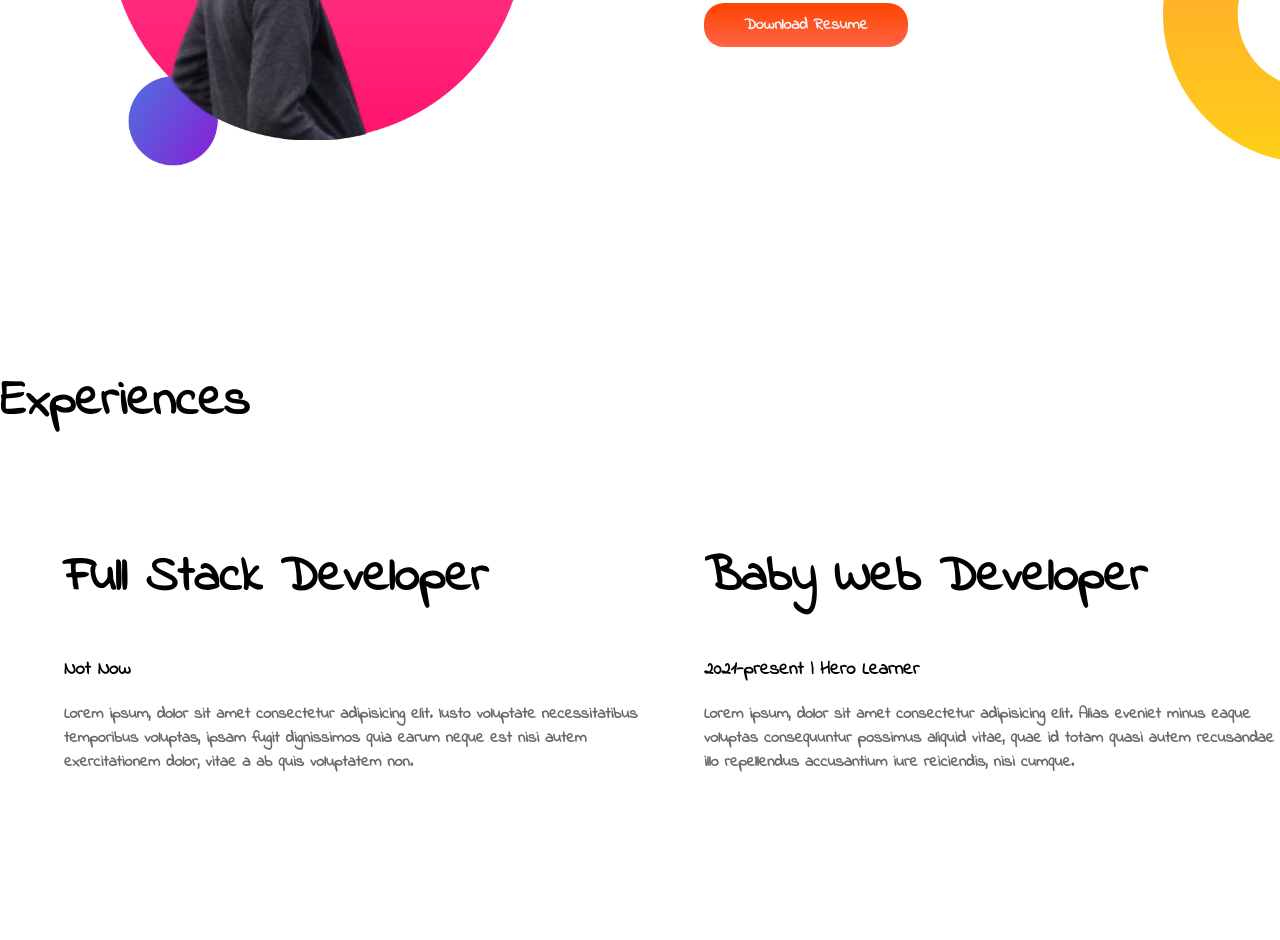
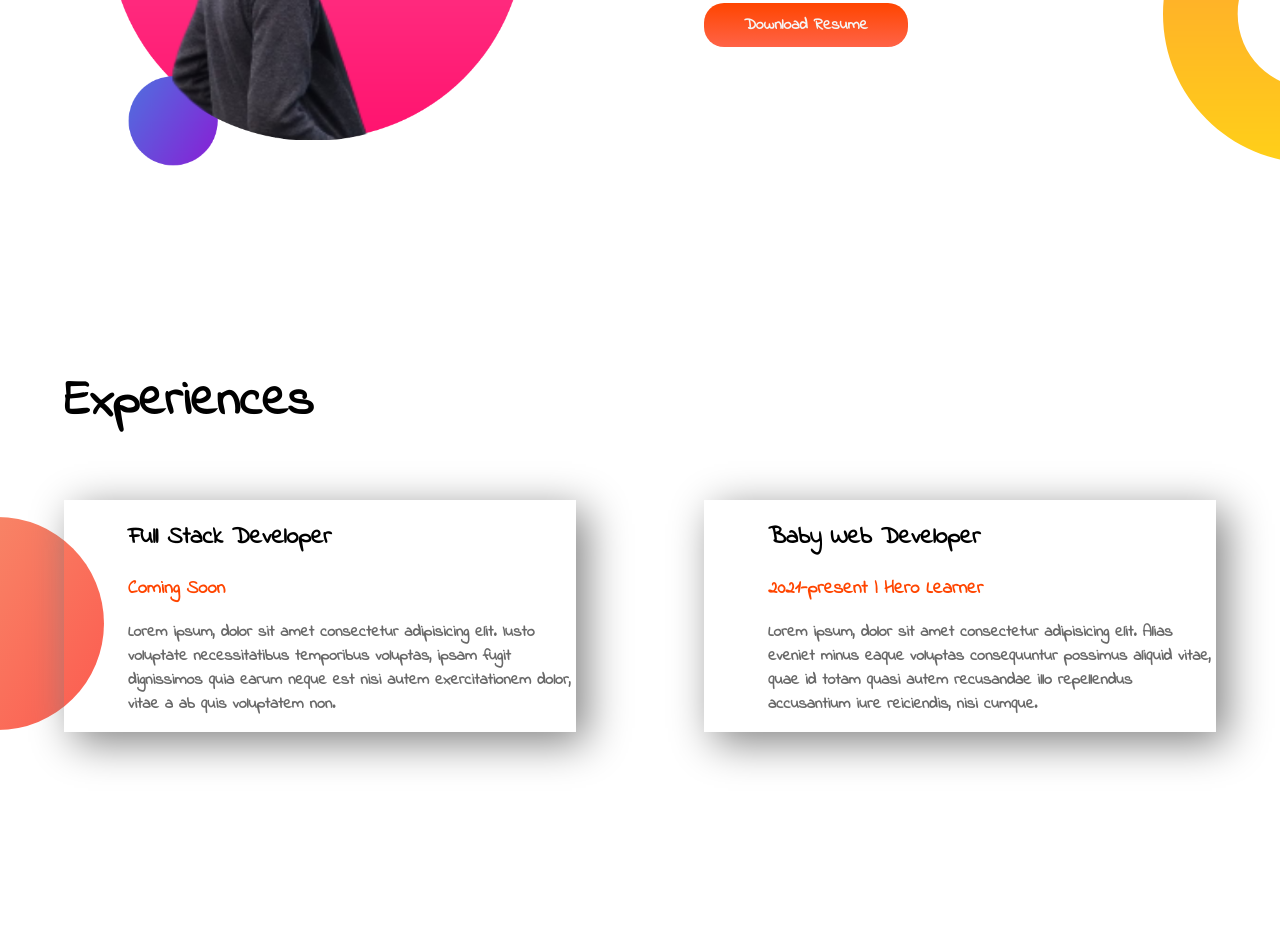
Before and after one commit to nhnajmul17/developer-portfolio, a plain HTML site: page index.html in a window 1280 px wide. Shown: the part 991-1931 px from the top of the page. After the commit the page ends 1873 px from the top, so only its background shows below. Drawn offline with Linux system fonts and the light colour scheme.

Commit message:
experience

```diff
--- a/index.html
+++ b/index.html
@@ -41,7 +41,7 @@
         <div class="half-width">
             <h1>Dream Big</h1>
             <h3>Become a web developer</h3>
-            <p id="p1">I already learned the basic HTML and CSS. I can build any simple website. I can even teach anyone
+            <p id="p2">I already learned the basic HTML and CSS. I can build any simple website. I can even teach anyone
                 how to
                 make simple website. My goal is to build 3 websites and learn advanced topics</p>
             <a class="link-button" target="_blank"
@@ -50,23 +50,23 @@
 
         </div>
     </section>
-    <section class="experience">
+    <section class="experience-area">
 
         <div>
-            <h1>Experiences</h1>
+            <h1 id="h3">Experiences</h1>
         </div>
         <div class="flexible">
-            <div class="half-width">
-                <h1>Full Stack Developer</h1>
-                <h3>Not Now</h3>
+            <div class="half-width experience">
+                <h2>Full Stack Developer</h2>
+                <h3 class="orange">Coming Soon</h3>
                 <p>Lorem ipsum, dolor sit amet consectetur adipisicing elit. Iusto voluptate necessitatibus temporibus
                     voluptas, ipsam fugit dignissimos quia earum neque est nisi autem exercitationem dolor, vitae a ab
                     quis
                     voluptatem non.</p>
             </div>
-            <div class="half-width">
-                <h1>Baby Web Developer</h1>
-                <h3>2021-present | Hero Learner</h3>
+            <div class="half-width experience">
+                <h2>Baby Web Developer</h2>
+                <h3 class="orange">2021-present | Hero Learner</h3>
                 <p>Lorem ipsum, dolor sit amet consectetur adipisicing elit. Alias eveniet minus eaque voluptas
                     consequuntur
                     possimus aliquid vitae, quae id totam quasi autem recusandae illo repellendus accusantium iure
--- a/style.css
+++ b/style.css
@@ -2,9 +2,12 @@ body{font-family: 'Indie Flower', cursive;
     margin:0;
 }
 h1{font-size: 50px;}
+
 p{ font-weight:600;
     color: dimgray;
 }
+#h3{margin-left: 5%;}
+#p2{padding-right: 110px;}
 
 .orange{color:orangered;}
 
@@ -14,7 +17,7 @@ padding-top: 20px;}
 
 .half-width{width:50%;
 padding-left:5%;}
-#p1{padding-right: 110px;}
+
 
 .half-width img {width: 80%;}
 
@@ -30,3 +33,12 @@ background-repeat: no-repeat;}
 .second-banner{background-image: url(images/dream-bg.png);
 background-repeat: no-repeat;
 background-position: right;}
+
+.experience-area{background-image: url(images/exp-bg.png);
+background-repeat: no-repeat;
+background-position: left;}
+.experience{width: 40%;
+    margin-left: 5%;
+    margin-right: 5%;
+    box-shadow: 10px 10px 40px gray;
+}
```
